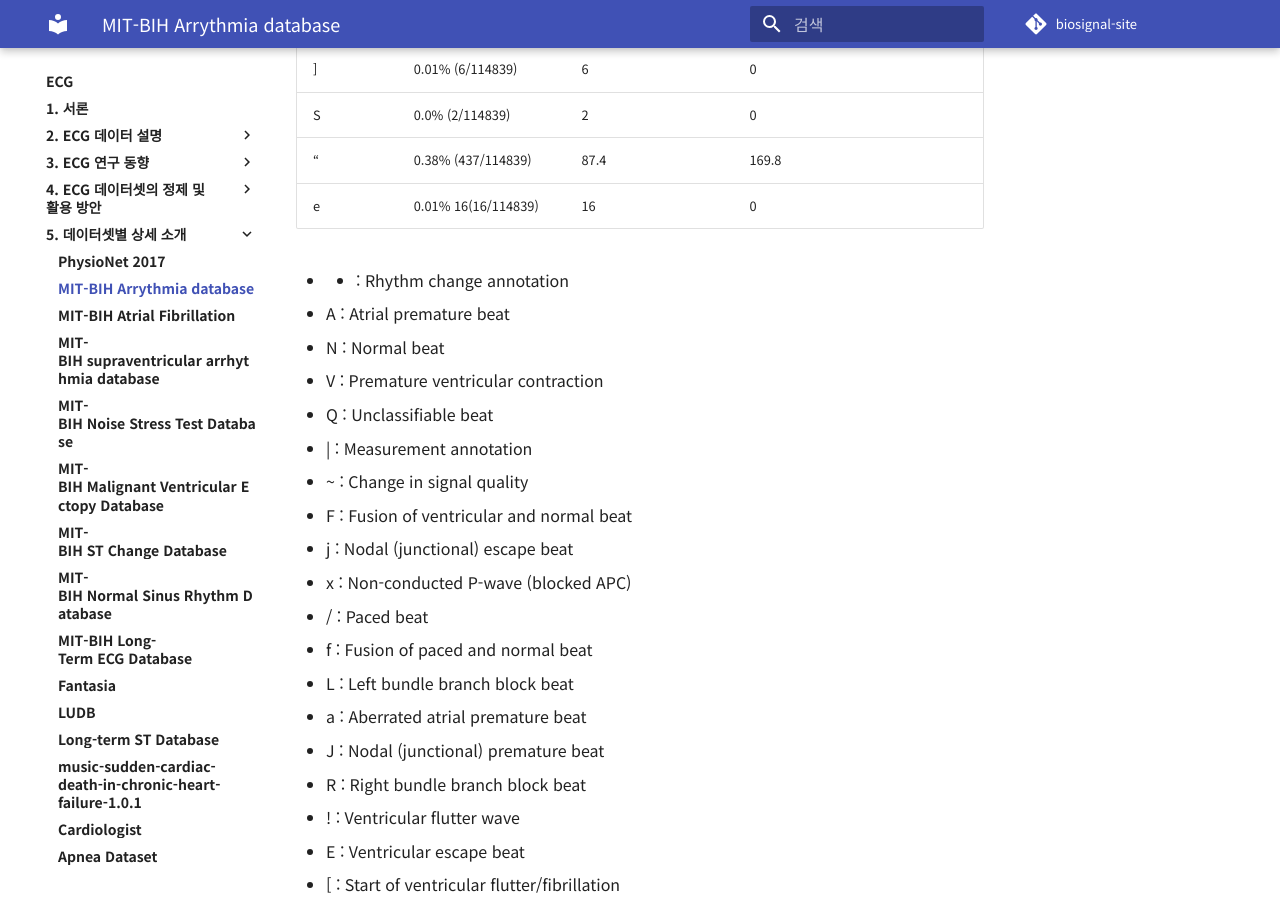
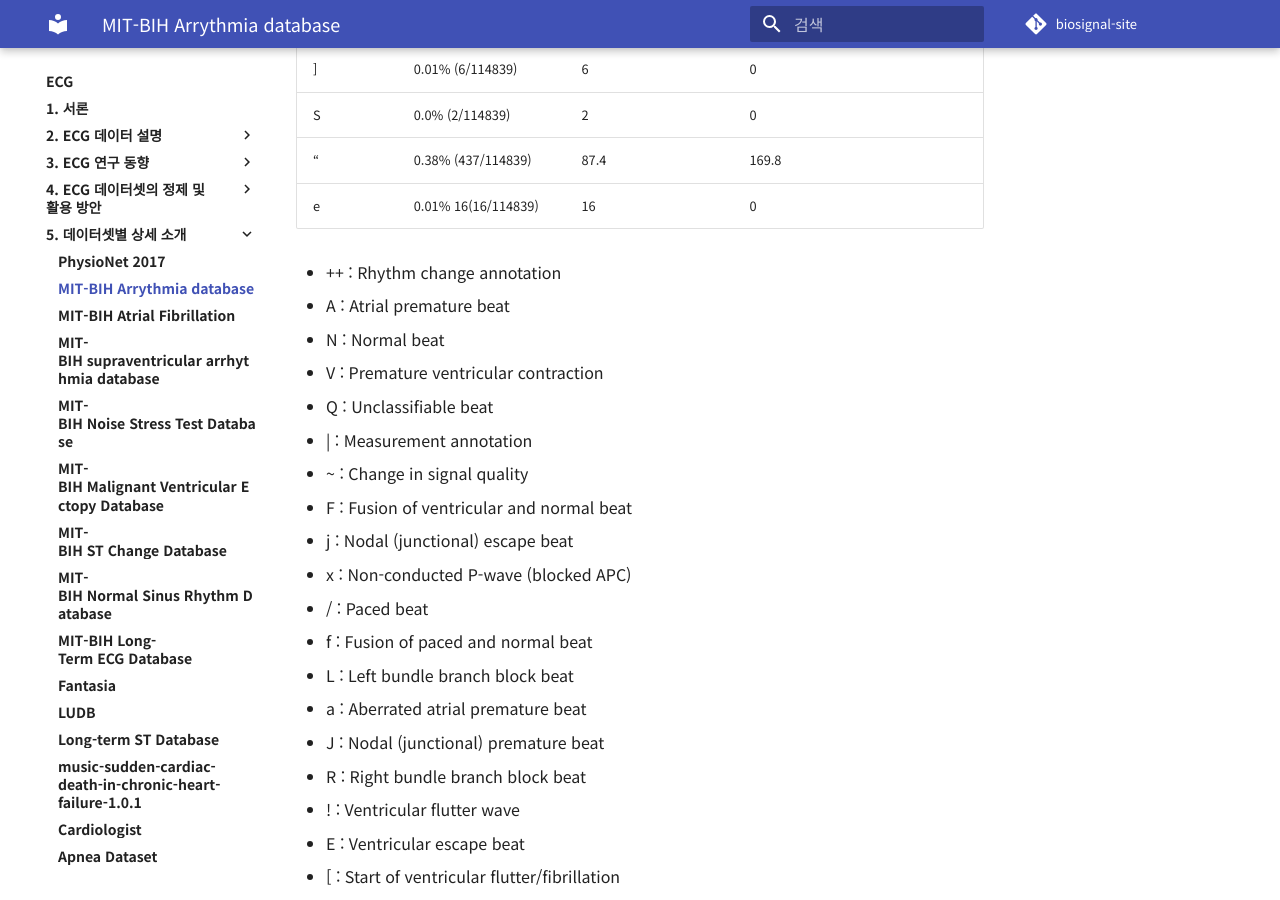
Before and after one commit to iwantjeonyeok/biosignal-site, an MkDocs documentation site: the page built from docs/ecg/mit-bih-arrythmia-database.md, in a window 1280 px wide and 900 px high, scrolled down 1616 px. Built offline with MkDocs 1.6.1 and Material for MkDocs 9.7.7, drawn with Linux system fonts in a browser that asks for light colours; comment, search, counter and statistics services are not loaded.

```diff
--- a/docs/ecg/mit-bih-arrythmia-database.md
+++ b/docs/ecg/mit-bih-arrythmia-database.md
@@ -14,7 +14,7 @@ MIT-BIH Arrythmia database는 Boston’s Beth Israel Hospital에서 1975년부
 
 | Label Type | # of recordings | Time length (s) - Mean | Time length (s) - Standard Deviation |
 | --- | --- | --- | --- |
-| ++| 1.13% (1296/114839) | 26.4 | 42.1 |
+| +| 1.13% (1296/114839) | 26.4 | 42.1 |
 | A | 2.22% (2546/114839) | 94.3 | 265.2 |
 | N | 65.44% (75151/114839) | 1833 | 744 |
 | V | 6.21% (7134/114839) | 187.7 | 255.5 |
@@ -38,7 +38,7 @@ MIT-BIH Arrythmia database는 Boston’s Beth Israel Hospital에서 1975년부
 | “ | 0.38% (437/114839) | 87.4 | 169.8 |
 | e | 0.01%  16(16/114839) | 16 | 0 |
 
-- + : Rhythm change annotation
+- ++ : Rhythm change annotation
 - A : Atrial premature beat
 - N : Normal beat
 - V : Premature ventricular contraction
```
